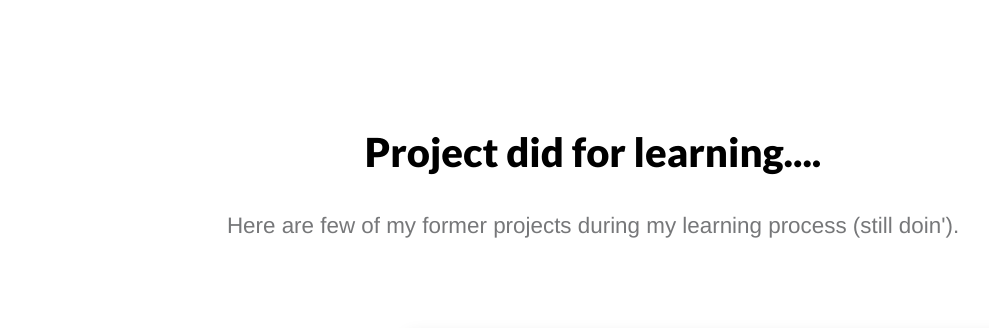
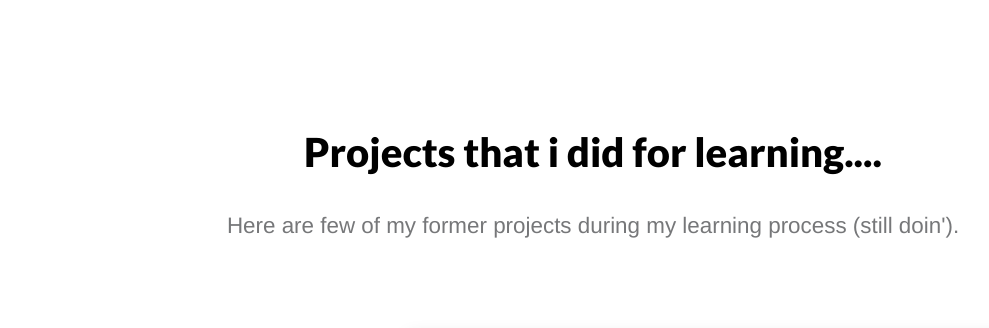
Before and after one commit to stselvam/stselvam.github.io, a plain HTML site: page index.html in a window 1280 px wide. Shown: the part 3040-3368 px from the top of the page, without its empty margins (47-1036 px from the left). Drawn offline with nearby package versions, Linux system fonts and the light colour scheme; a script that the page names is missing.

Commit message:
Update index.html

```diff
--- a/index.html
+++ b/index.html
@@ -175,7 +175,7 @@
 				</div>
 			</section>
 			<section id="work">
-				<h2 class="text-center">Project did for learning....</h2>
+				<h2 class="text-center">Projects that i did for learning....</h2>
 				<div class="row">
 					<p class="text-center tag-line">Here are few of my former projects during my learning process (still doin').</p>
 				</div>
```
